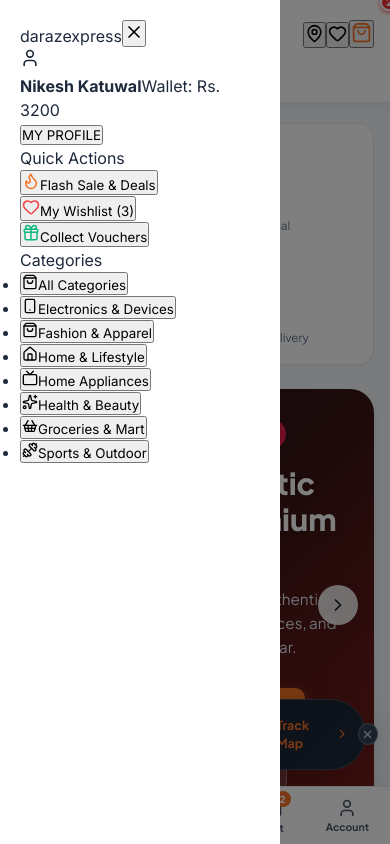
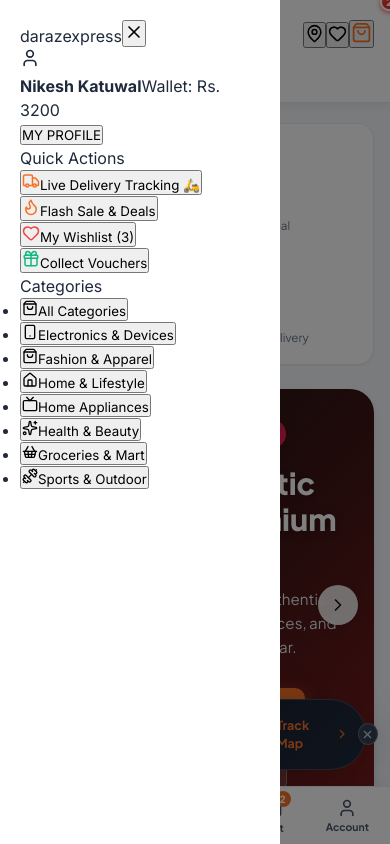
Before and after one commit to nikeshkatuwal/daraz, a React (Vite) app: page / in a window 390 px wide. Both pictures are taken after a click on the button 29 px from the left and 34 px from the top of the page. Shown: the top 844 px of the page. Built offline with nearby package versions, Linux system fonts and the light colour scheme.

Commit message:
animation added

```diff
--- a/src/components/MobileBottomNav.jsx
+++ b/src/components/MobileBottomNav.jsx
@@ -17,6 +17,15 @@ export default function MobileBottomNav({ onOpenMobileDrawer }) {
     window.scrollTo({ top: 0, behavior: 'smooth' });
   };
 
+  const handleCategoriesClick = () => {
+    if (onOpenMobileDrawer) {
+      onOpenMobileDrawer();
+    } else {
+      const el = document.getElementById('catalog-section');
+      if (el) el.scrollIntoView({ behavior: 'smooth' });
+    }
+  };
+
   const handleDealsClick = () => {
     const el = document.getElementById('flash-sale-section');
     if (el) el.scrollIntoView({ behavior: 'smooth' });
@@ -29,7 +38,7 @@ export default function MobileBottomNav({ onOpenMobileDrawer }) {
         <span>Home</span>
       </button>
 
-      <button type="button" className="mobile-nav-item" onClick={onOpenMobileDrawer}>
+      <button type="button" className="mobile-nav-item" onClick={handleCategoriesClick}>
         <LayoutGrid size={20} />
         <span>Categories</span>
       </button>
--- a/src/components/Navbar/MobileNavbar.jsx
+++ b/src/components/Navbar/MobileNavbar.jsx
@@ -1,5 +1,5 @@
 import React, { useState } from 'react';
-import { Menu, X, ShoppingBag, Search, User, MapPin, Heart, Flame, Gift } from 'lucide-react';
+import { Menu, X, ShoppingBag, Search, User, MapPin, Heart, Flame, Gift, Truck } from 'lucide-react';
 import { categoriesData } from '../../data/mockData';
 import { useShop } from '../../context/ShopContext';
 
@@ -11,6 +11,7 @@ export default function MobileNavbar() {
     wishlist,
     setIsWishlistOpen,
     setIsAuthOpen,
+    setIsOrderTrackingOpen,
     user,
     searchQuery,
     setSearchQuery,
@@ -168,6 +169,17 @@ export default function MobileNavbar() {
                 className="drawer-nav-item"
                 onClick={() => {
                   setIsDrawerOpen(false);
+                  setIsOrderTrackingOpen(true);
+                }}
+              >
+                <Truck size={18} style={{ color: '#f57224' }} />
+                <span>Live Delivery Tracking 🛵</span>
+              </button>
+              <button
+                type="button"
+                className="drawer-nav-item"
+                onClick={() => {
+                  setIsDrawerOpen(false);
                   const el = document.getElementById('flash-sale-section');
                   if (el) el.scrollIntoView({ behavior: 'smooth' });
                 }}
```
